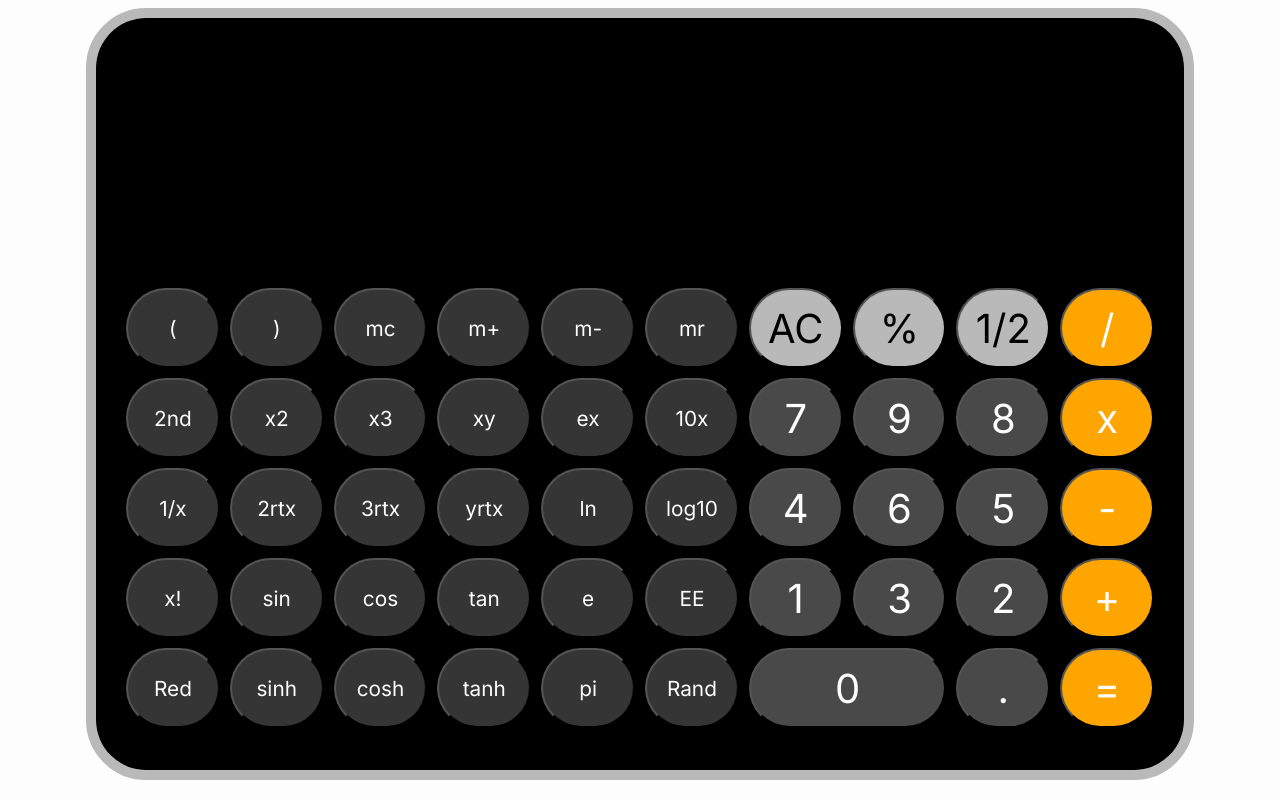
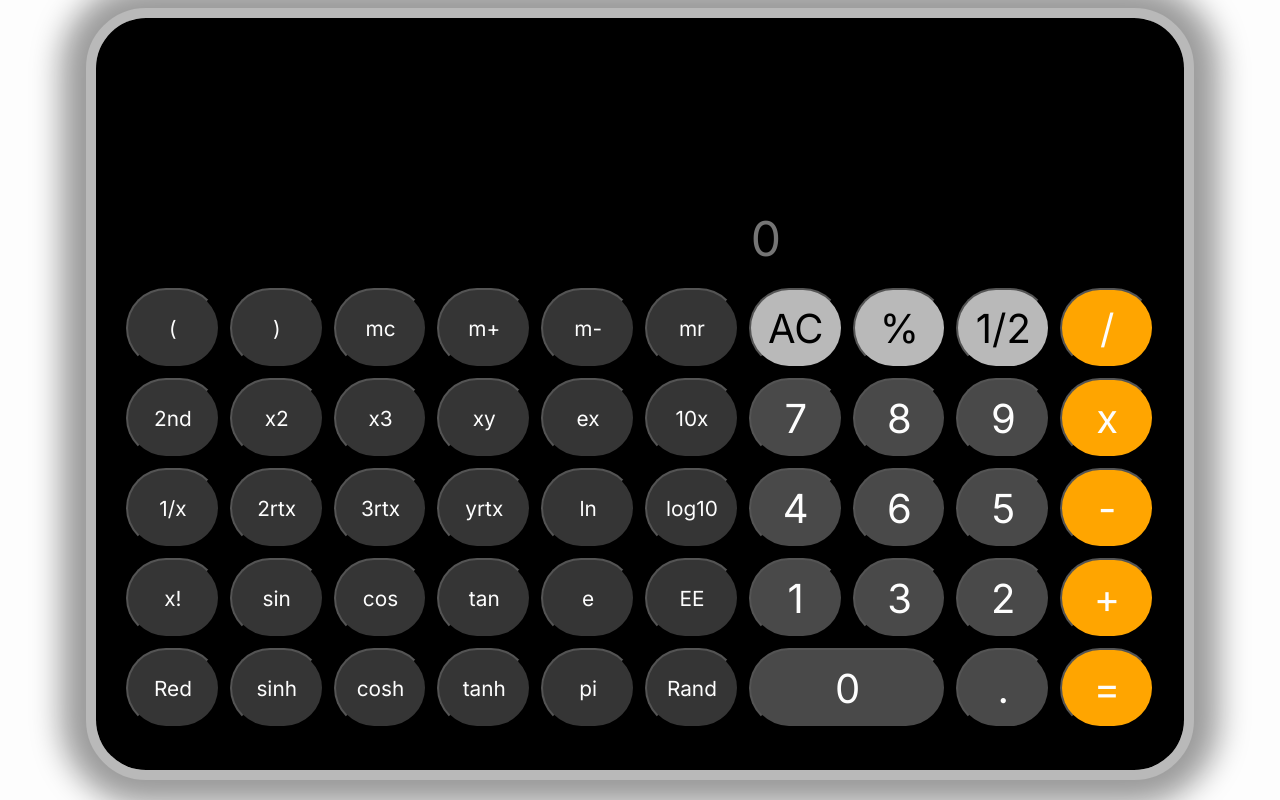
Before and after one commit to khalidhersi/Calculator, a plain HTML site: page index.html in a window 1280 px wide. Drawn offline with Linux system fonts and the light colour scheme.

Commit message:
working on input in js

```diff
--- a/app.js
+++ b/app.js
@@ -0,0 +1,33 @@
+const calculatorItems = document.querySelector(".calculators__items");
+const numericalFunctions = document.querySelector(".grid__items");
+const buttons = document.querySelectorAll("button");
+const input = document.querySelector("#input");
+const output = document.querySelector("#black__space");
+const numbers = document.querySelectorAll(".numbers");
+console.log(numbers.innerText)
+
+console.log(numbers)
+
+const calculate = (number) => {
+    input.value += number;
+}
+
+const numArr = numbers.map(calculate)
+
+numbers.addEventListener("click", calculate)
+
+
+ /* button visibility after click
+ buttons.map(button => {
+    button.addEventListener('click', (event) => {
+        event.preventDefault()
+        if (event.target.innerText){
+            display.innerText = ""
+        }
+        else {
+        output.innerHTML += event.innerText;
+        }
+
+    })
+})
+*/
--- a/assets/_grid.scss
+++ b/assets/_grid.scss
@@ -16,15 +16,26 @@
             display: none;
         }
 
-        #black__spacr{
+        #black__space{
             grid-column: 1 / 5;
             grid-row: 1 / 1;
         }
 
-        #answer__box{
-            grid-column: 1 / 5;
+        #answer__box {
+            grid-column: 2 / 5;
             grid-row: 2 / 2;
+            display: grid;
+            grid-template-columns: 100%;
+            grid-template-rows: 100%;
 
+            #input{
+                grid-column: 1/2;
+                grid-row: 1/1;
+                background-color: $primary-color;
+                color: $fifth-color;
+                border: none;
+                font-size: 2em;
+            }
         }
 
         #AC{
@@ -143,15 +154,26 @@
 
         /* (mobile buttons) calculator */
 
-        #black__spacr {
+        #black__space {
             grid-column: 1 / 11;
             grid-row: 1 / 2;
         }
 
         #answer__box {
-            grid-column: 6 / 11;
+            grid-column: 7 / 11;
             grid-row: 3 / 3;
+            display: grid;
+            grid-template-columns: 100%;
+            grid-template-rows: 100%;
 
+            #input{
+                grid-column: 1/2;
+                grid-row: 1/1;
+                background-color: $primary-color;
+                color: $fifth-color;
+                border: none;
+                font-size: 1.2em;
+            }
         }
 
         #AC {
@@ -179,12 +201,12 @@
         }
 
         #eight{
-            grid-column: 9 / 10;
+            grid-column: 8 / 9;
             grid-row: 5 / 5;
         }
 
         #nine{
-            grid-column: 8 / 9;
+            grid-column: 9 / 10;
             grid-row: 5 / 5;
         }
 
--- a/assets/main.scss
+++ b/assets/main.scss
@@ -7,7 +7,7 @@
         .calculator-container {
             border: 10px solid $quatertiary-color;
             border-radius: 60px;
-
+            box-shadow: 0px 0px 30px 25px #9b9b9b;
         }
         }
 
@@ -28,4 +28,5 @@
            background-color: $sixth-color;
         }
 
+
     }
--- a/index.html
+++ b/index.html
@@ -16,13 +16,13 @@
         <!--(mobile buttons) calculator-->
         <div class="calculator-container">
             <div class="calculators__items">
-                <div class="answer-bar" id="black__spacr"></div>
-                <div class="answer-bar" id="answer__box"></div>
+                <div class="answer-bar" id="black__space"></div>
+                <div class="answer-bar" id="answer__box"><input id="input" type="name" placeholder="0"> </div>
                 <button class="symbols" id="AC">AC</button>
                 <button class="symbols" id="fractions">1/2</button>
                 <button class="symbols" id="percentage">%</button>
                 <button class="grid__items" id="divide">/</button>
-                <button class="numbers" id="seven">7</button>
+                <button onclick="calculate(7)" class="numbers" id="seven">7</button>
                 <button class="numbers" id="eight">8</button>
                 <button class="numbers" id="nine">9</button>
                 <button class="grid__items" id="times">x</button>
@@ -72,5 +72,6 @@
             </div>
         </div>
     </main>
+    <script src="./app.js" defer async></script>
 </body>
 </html>
```
Also changed, not shown: styles.css.
